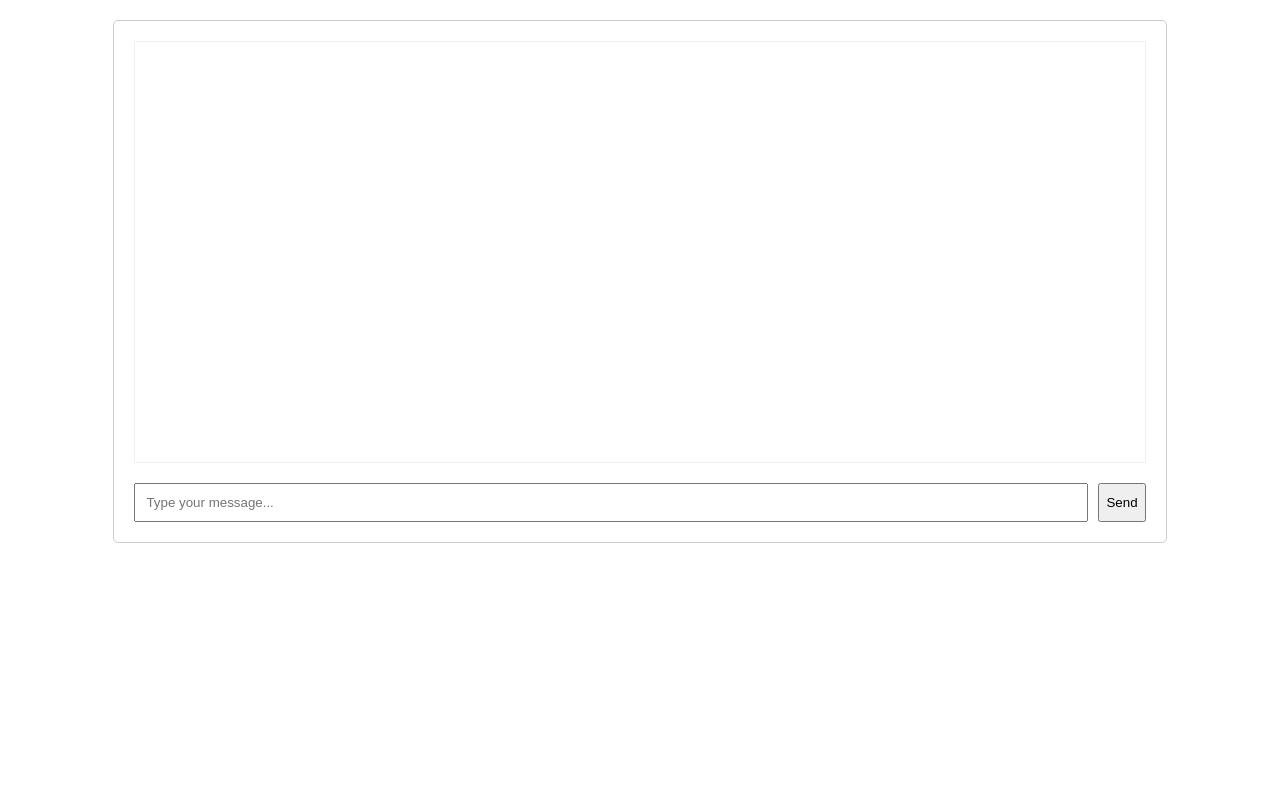
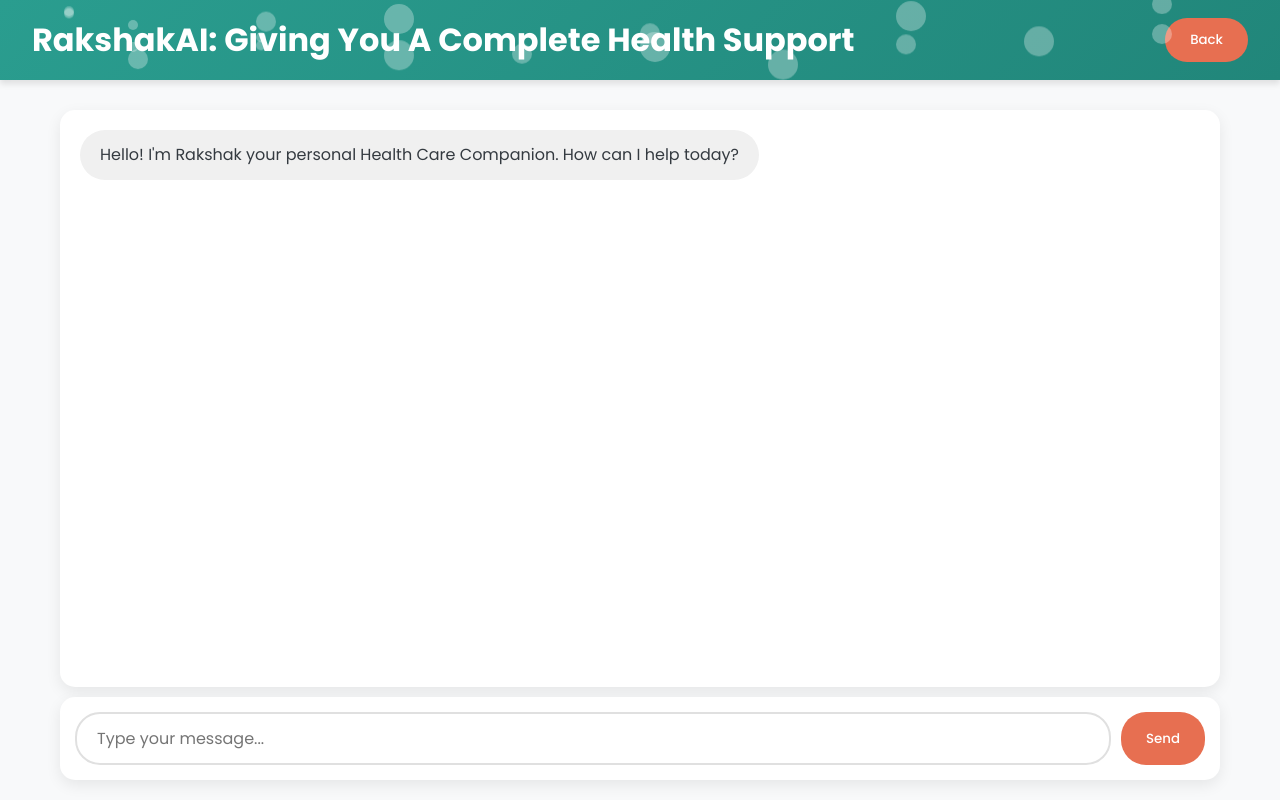
Before and after one commit to Rohanroor/AI_HACKATHON_2025, a Flask app: page /mhchatbot in a window 1280 px wide. Run offline with Flask 3, Linux system fonts and the light colour scheme.

Commit message:
updated app.py file, and linked a chat interface(mhchatbot.html)...

```diff
--- a/templates/index.html
+++ b/templates/index.html
@@ -516,7 +516,7 @@
     // Sidebar functionality
     profileBtn.addEventListener('click', (event) => {
       event.stopPropagation();
-      sidebar.classList.add('active');
+      sidebar.classList.add('active');Z
     });
 
     document.addEventListener('click', (event) => {
--- a/templates/mhchatbot.html
+++ b/templates/mhchatbot.html
@@ -3,46 +3,182 @@
 <head>
     <title>Gemini Chatbot</title>
     <style>
+        @import url('https://fonts.googleapis.com/css2?family=Poppins:wght@300;400;500;600;700&display=swap');
+
+        :root {
+            --primary: #2A9D8F;
+            --secondary: #E76F51;
+            --background: #F8F9FA;
+            --text: #343A40;
+        }
+
+        * {
+            margin: 0;
+            padding: 0;
+            box-sizing: border-box;
+            font-family: 'Poppins', sans-serif;
+        }
+
+        body {
+            background-color: var(--background);
+            color: var(--text);
+            line-height: 1.6;
+            height: 100vh;
+            overflow: hidden;
+        }
+
+        header {
+            background: linear-gradient(135deg, var(--primary) 0%, #21867a 100%);
+            color: white;
+            padding: 1rem 2rem;
+            display: flex;
+            justify-content: space-between;
+            align-items: center;
+            box-shadow: 0 4px 6px rgba(0,0,0,0.1);
+            position: relative;
+            overflow: hidden;
+            height: 80px;
+        }
+
         .chat-container {
-            width: 80%;
-            margin: 20px auto;
+            display: flex;
+            flex-direction: column;
+            height: calc(100vh - 80px);
             padding: 20px;
-            border: 1px solid #ccc;
-            border-radius: 5px;
+            max-width: 1200px;
+            margin: 0 auto;
         }
+
         .chat-box {
-            height: 400px;
+            flex: 1;
             overflow-y: auto;
-            margin-bottom: 20px;
-            padding: 10px;
-            border: 1px solid #eee;
+            background: white;
+            border-radius: 15px;
+            box-shadow: 0 5px 15px rgba(0,0,0,0.08);
+            padding: 20px;
+            margin: 10px 0;
+            display: flex;
+            flex-direction: column;
+            gap: 15px;
         }
+
         .message {
-            margin: 10px 0;
-            padding: 10px;
-            border-radius: 5px;
+            max-width: 70%;
+            padding: 12px 20px;
+            border-radius: 25px;
+            animation: fadeIn 0.3s ease-in;
         }
+
         .user-message {
-            background-color: #e3f2fd;
-            margin-left: 20%;
+            background-color: var(--primary);
+            color: white;
+            align-self: flex-end;
         }
+
         .bot-message {
-            background-color: #f5f5f5;
-            margin-right: 20%;
+            background-color: #f0f0f0;
+            align-self: flex-start;
         }
+
         .input-container {
             display: flex;
             gap: 10px;
+            padding: 10px 0;
+            background: white;
+            border-radius: 15px;
+            padding: 15px;
+            box-shadow: 0 5px 15px rgba(0,0,0,0.08);
         }
+
         #user-input {
-            flex-grow: 1;
-            padding: 10px;
+            flex: 1;
+            padding: 12px 20px;
+            border: 2px solid #e0e0e0;
+            border-radius: 25px;
+            font-size: 16px;
+            transition: border-color 0.3s ease;
         }
+
+        #user-input:focus {
+            outline: none;
+            border-color: var(--primary);
+        }
+
+        button {
+            background: var(--secondary);
+            color: white;
+            border: none;
+            padding: 12px 25px;
+            border-radius: 25px;
+            cursor: pointer;
+            transition: background 0.3s ease;
+            font-weight: 500;
+        }
+
+        button:hover {
+            background: #d45b3d;
+        }
+
+        @keyframes fadeIn {
+            from { opacity: 0; transform: translateY(10px); }
+            to { opacity: 1; transform: translateY(0); }
+        }
+
+        .pill {
+      position: absolute;
+      background-color: rgba(255, 255, 255, 0.3);
+      border-radius: 50%;
+      z-index: 1;
+      animation: bounce 6s ease-in-out infinite;
+    }
+    .pill.small { width: 10px; height: 10px; }
+    .pill.medium { width: 20px; height: 20px; }
+    .pill.large { width: 30px; height: 30px; }
+
+    @keyframes bounce {
+      0% { transform: translateY(0); }
+      50% { transform: translateY(-20px); }
+      100% { transform: translateY(0); }
+    }
+
+
     </style>
 </head>
 <body>
+    <header>
+        <div class="pill small" style="top: 10%; left: 5%; animation-delay: 0s;"></div>
+    <div class="pill medium" style="top: 15%; left: 20%; animation-delay: 0.3s;"></div>
+    <div class="pill large" style="top: 5%; left: 30%; animation-delay: 0.5s;"></div>
+    <div class="pill small" style="top: 25%; left: 10%; animation-delay: 0.7s;"></div>
+    <div class="pill medium" style="top: 30%; left: 50%; animation-delay: 1.0s;"></div>
+    <div class="pill large" style="top: 35%; left: 80%; animation-delay: 1.2s;"></div>
+    <div class="pill small" style="top: 45%; left: 20%; animation-delay: 1.5s;"></div>
+    <div class="pill medium" style="top: 50%; left: 70%; animation-delay: 1.7s;"></div>
+    <div class="pill large" style="top: 60%; left: 30%; animation-delay: 1.9s;"></div>
+    <div class="pill small" style="top: 65%; left: 10%; animation-delay: 2.1s;"></div>
+    <div class="pill medium" style="top: 70%; left: 40%; animation-delay: 2.3s;"></div>
+    <div class="pill large" style="top: 80%; left: 60%; animation-delay: 2.5s;"></div>
+    <div class="pill small" style="top: 5%; left: 80%; animation-delay: 2.7s;"></div>
+    <div class="pill medium" style="top: 15%; left: 90%; animation-delay: 2.9s;"></div>
+    <div class="pill large" style="top: 25%; left: 70%; animation-delay: 3.1s;"></div>
+    <div class="pill small" style="top: 35%; left: 5%; animation-delay: 3.3s;"></div>
+    <div class="pill medium" style="top: 55%; left: 90%; animation-delay: 3.5s;"></div>
+    <div class="pill large" style="top: 65%; left: 50%; animation-delay: 3.7s;"></div>
+    <div class="pill small" style="top: 75%; left: 20%; animation-delay: 3.9s;"></div>
+    <div class="pill medium" style="top: 85%; left: 10%; animation-delay: 4.1s;"></div>
+        <h1>RakshakAI: Giving You A Complete Health Support</h1>
+        <button id="backBtn">Back</button>
+        <!-- Add bouncing pills from index.html -->
+
+    </header>
+
     <div class="chat-container">
-        <div class="chat-box" id="chat-box"></div>
+        <div class="chat-box" id="chat-box">
+            <div class="message bot-message">
+                Hello! I'm Rakshak your personal Health Care Companion. How can I help today?
+            </div>
+        </div>
+
         <div class="input-container">
             <input type="text" id="user-input" placeholder="Type your message...">
             <button onclick="sendMessage()">Send</button>
@@ -96,6 +232,14 @@
                 sendMessage();
             }
         });
+
+        document.getElementById('backBtn').addEventListener('click', () => {
+  window.location.href = '/';
+});
+
+
+
+
     </script>
 </body>
 </html>
```
